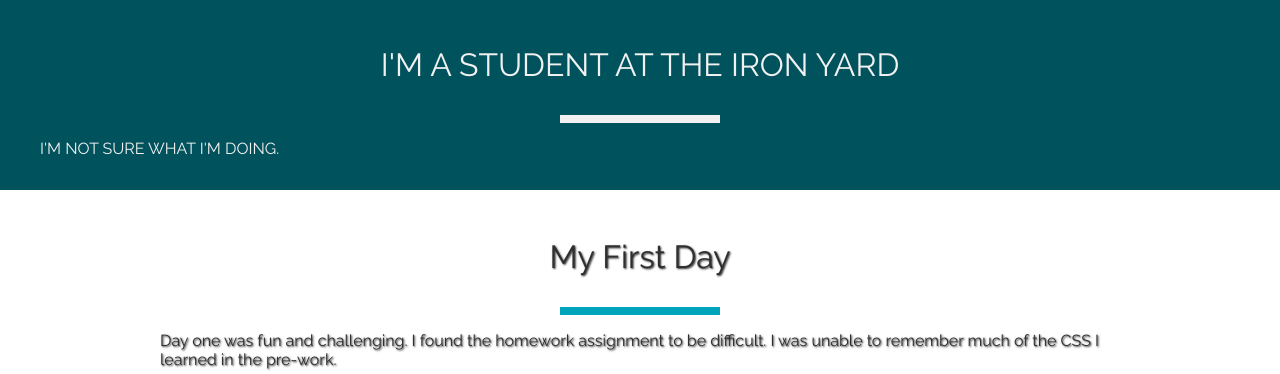
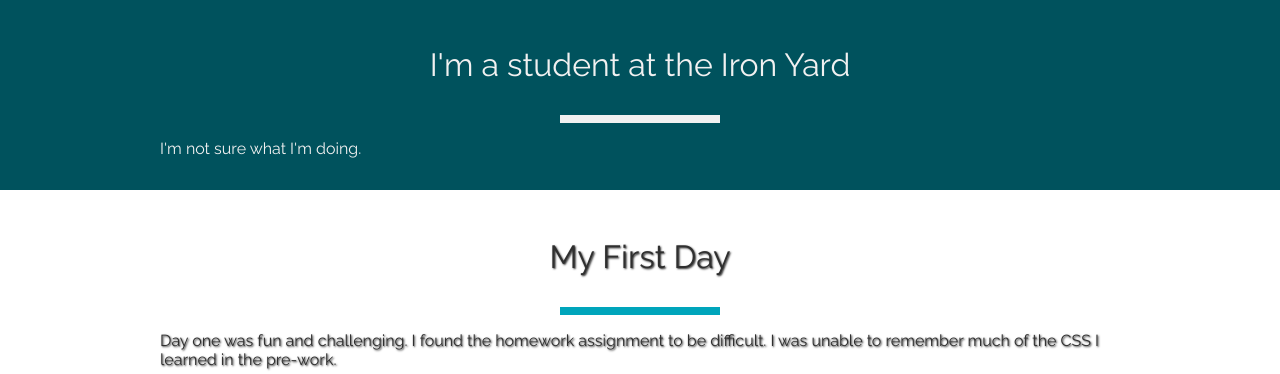
Before and after one commit to dukec85/01-html-introduction, a plain HTML site: page index.html in a window 1280 px wide. Shown: the part 855-1229 px from the top of the page. Drawn offline with Linux system fonts and the light colour scheme.

Commit message:
complete hopefully

```diff
--- a/index.html
+++ b/index.html
@@ -25,7 +25,7 @@
     </div>
   </header>
   <section class="bg-pop">
-    <div class="nav-list__item">
+    <div class="section-container">
       <h3 class="section-header">I'm a student at the Iron Yard</h3>
       <hr class="divider">
       <p>I'm not sure what I'm doing.</p>
```
